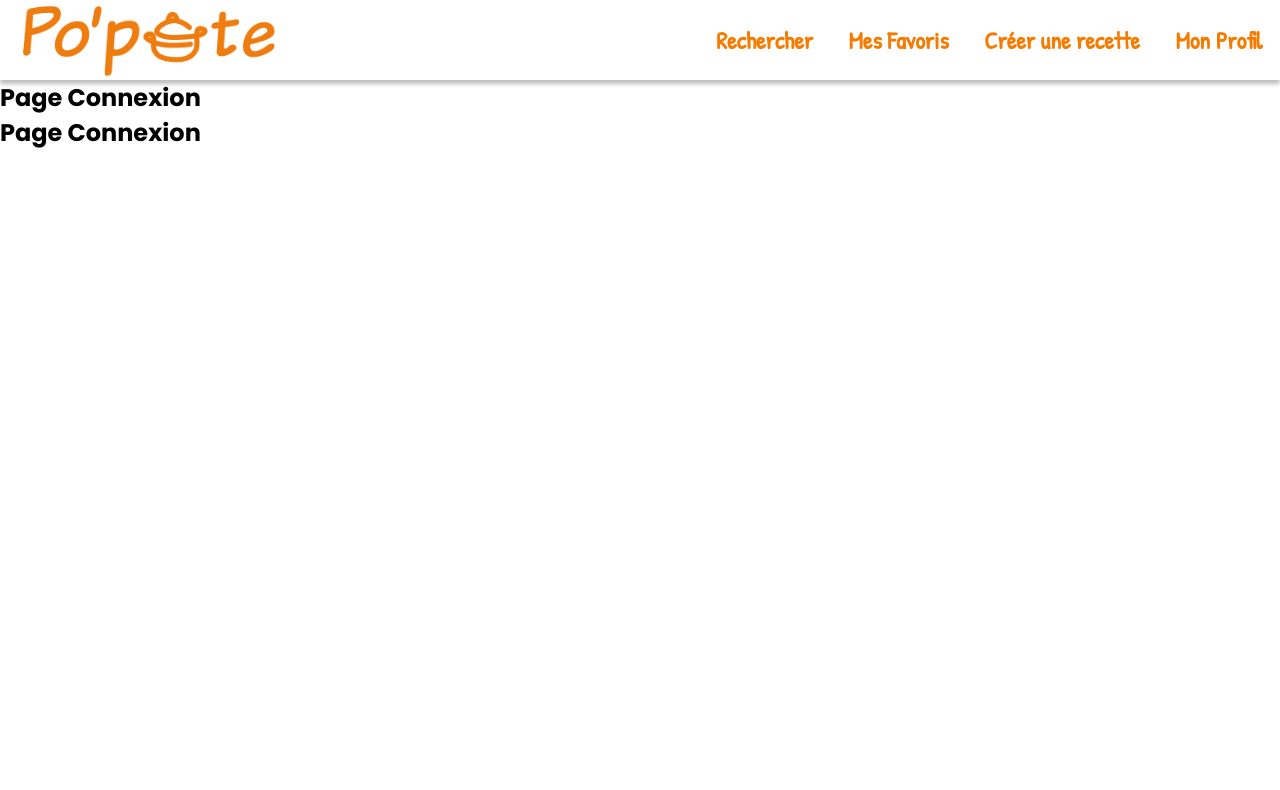
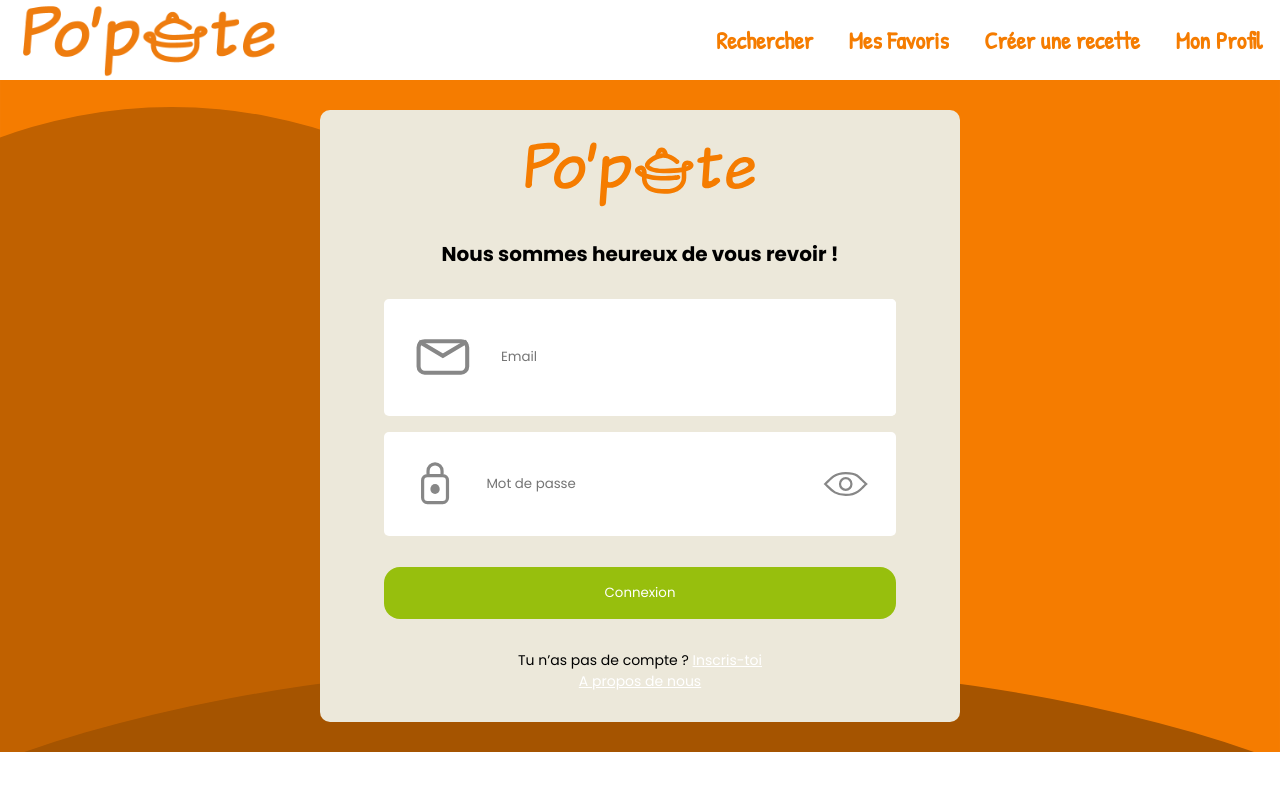
Before and after one commit to WildCodeSchool-2024-02/JS-Nantes-RamCSS-P3-PoPote, a React (Vite) app in the folder client/: page /connexion in a window 1280 px wide. Shown: the top 790 px of the page. Built offline with nearby package versions, Linux system fonts and the light colour scheme.

Commit message:
first commit, initalize login form, using existant class

```diff
--- a/client/src/pages/ConnexionPage.jsx
+++ b/client/src/pages/ConnexionPage.jsx
@@ -1,9 +1,62 @@
+import { NavLink } from "react-router-dom";
+
 function ConnexionPage() {
   return (
-    <>
-      <h1>Page Connexion</h1>
-      <h1>Page Connexion</h1>
-    </>
+
+    <section className="register-page">
+      <div className="desktop-frame">
+        <img
+          src="./src/assets/logo/logo_popote_blanc.svg"
+          alt="logo Popote"
+          className="logo-blanc"
+        />
+        <img
+          src="./src/assets/logo/logo_popote_orange.svg"
+          alt="logo Popote"
+          className="logo-orange"
+        />
+        <h2>Nous sommes heureux de vous revoir !</h2>
+
+        <section className="userform-page">
+          <form className="register-form">
+            <div className="logo-input">
+              <img
+                src="./src/assets/logo_form/icon-mail.svg"
+                alt="icon email"
+                className="icon-form"
+              />
+              <input type="email" id="login-email" placeholder="Email" required />
+            </div>
+            <div className="logo-input">
+              <img
+                src="./src/assets/logo_form/icon-lock.svg"
+                alt="icon lock"
+                className="icon-form"
+              />
+              <input
+                type="password"
+                id="login-password"
+                placeholder="Mot de passe"
+                required
+              />
+              <img
+                src="./src/assets/logo_form/icon-eye.svg"
+                alt="icon eye"
+                className="icon-form"
+              />
+            </div>
+
+            <input type="submit" id="login-submit" value="Connexion" className="submit-button" />
+          </form>
+          <p>
+            Tu n’as pas de compte ? <NavLink className="url">Inscris-toi</NavLink>
+            <br />
+            <NavLink className="url">A propos de nous</NavLink>
+          </p>
+        </section>
+      </div>
+    </section>
+
   );
 }
 
```
